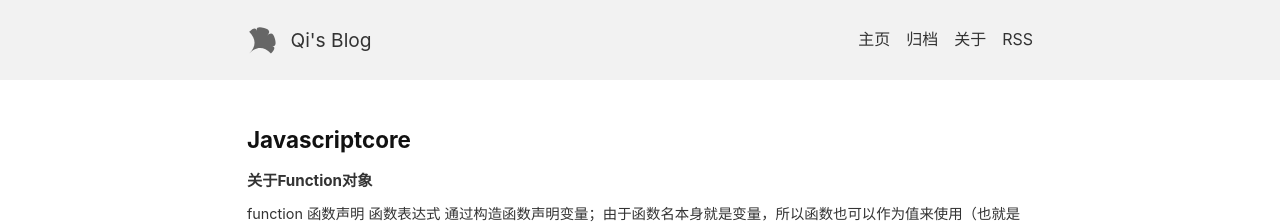
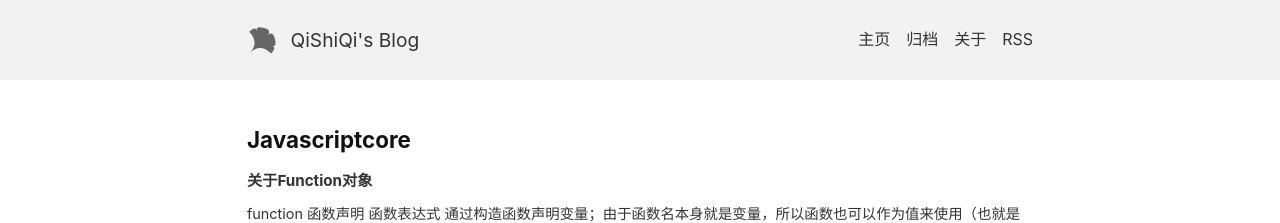
Before and after one commit to MyNameisQiShiQi/MyNameisQiShiQi.github.io, a Jekyll site: the page built from blog/index.html, in a window 1280 px wide and 900 px high. Shown: the top 223 px of the window. Built offline with Jekyll 4.4.1, drawn with Linux system fonts in a browser that asks for light colours; the list of posts is cut into pages by our own code; some of the changed text lies outside the part shown.

Commit message:
修改博客名字

```diff
--- a/_config.yml
+++ b/_config.yml
@@ -12,9 +12,9 @@
 #    `--'   `----''--'   '--' `--'
 
 ## Base settings ##
-url: https://tianqi.name #the base hostname & protocol for your site e.g. https://www.someone.com
+url: http://woshiqishiqi.xyz #the base hostname & protocol for your site e.g. https://www.someone.com
 baseurl: /
-title: Qi's Blog
+title: QiShiQi's Blog
 description: > #this means to ignore newlines until "nav_lists:"
     七十七的博客
 
--- a/blog/all.html
+++ b/blog/all.html
@@ -1,5 +1,5 @@
 ---
 layout: all
 title: All Posts
-excerpt: Tian Qi's Blog | 田琦的博客
+excerpt: QiQhiQi's Blog | 七十七的博客
 ---
```
